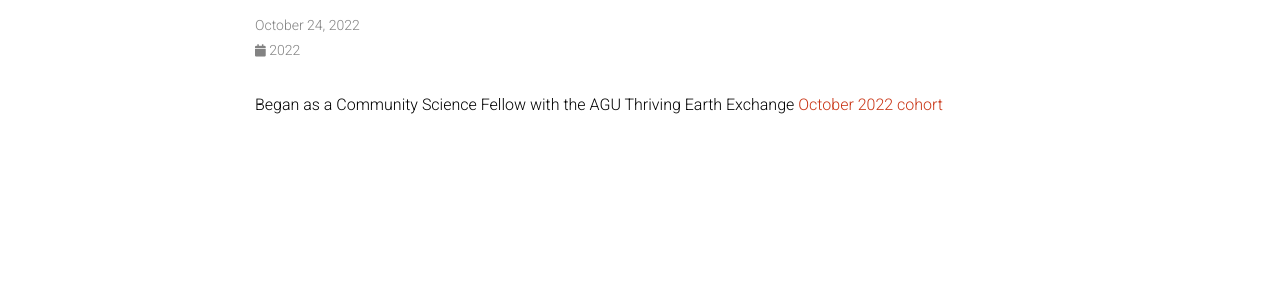
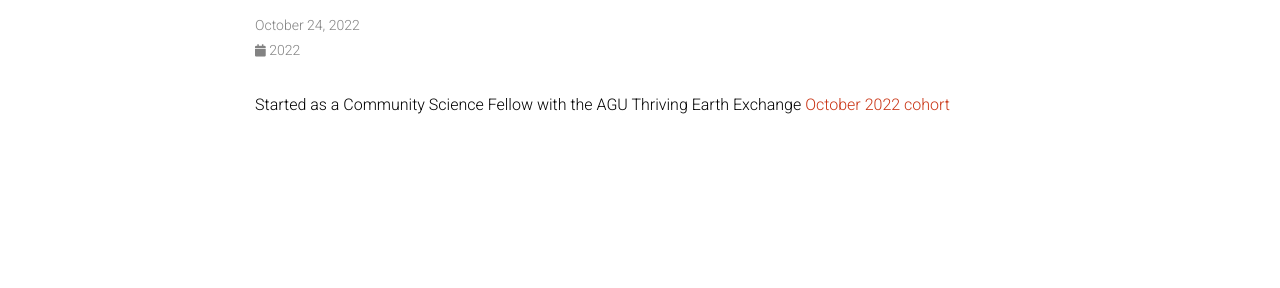
Before and after one commit to willowcoleman/willow-web, a Jekyll site: the page built from _news/announcement_2.md, in a window 1280 px wide. Shown: the part 146-434 px from the top of the page. Built offline with Jekyll 4.4.1, drawn with Linux system fonts in a browser that asks for light colours; comment, search, counter and statistics services are not loaded; a style sheet for code colours, icons or effects is not loaded.

Commit message:
update announcements

```diff
--- a/_news/announcement_2.md
+++ b/_news/announcement_2.md
@@ -4,7 +4,7 @@
 inline: true
 ---
 
-Began as a Community Science Fellow with the AGU Thriving Earth Exchange <a href="https://thrivingearthexchange.org/meet-our-october-2022-community-science-fellow-cohort/" >October 2022 cohort</a>
+Started as a Community Science Fellow with the AGU Thriving Earth Exchange <a href="https://thrivingearthexchange.org/meet-our-october-2022-community-science-fellow-cohort/" >October 2022 cohort</a>
 
 <!-- ***
 
```
Also changed, not shown: _news/announcement_1.md (+1 -1 lines).
